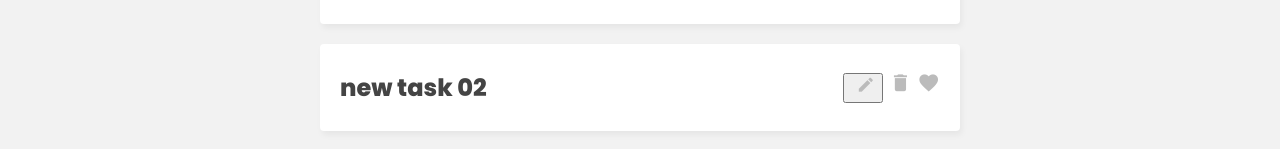
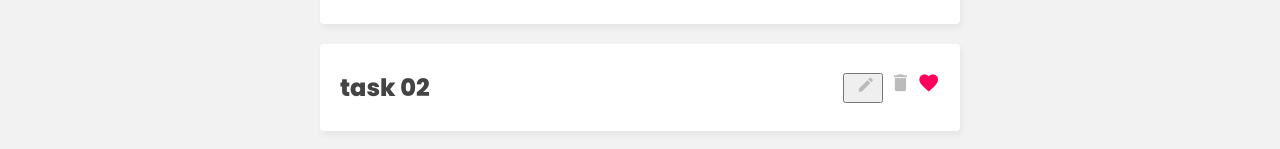
Before and after one commit to bohdanbatsenko/vue3-pinia-crud, a Vue app: page /tasks in a window 1280 px wide. Shown: the part 476-625 px from the top of the page. Built offline with nearby package versions, Linux system fonts and the light colour scheme; data requests are answered from the project's data file.

Commit message:
refactoring store methods

```diff
--- a/data/db.json
+++ b/data/db.json
@@ -2,7 +2,8 @@
   "tasks": [
     {
       "title": "task 1 First",
-      "id": 6690
+      "id": 6690,
+      "isFav": false
     },
     {
       "title": "some t",
@@ -10,9 +11,9 @@
       "isFav": false
     },
     {
-      "title": "new task 02",
+      "title": "task 02",
       "id": 5984,
-      "isFav": false
+      "isFav": true
     },
     {
       "title": "task",
@@ -70,6 +71,12 @@
     {
       "title": "Task 13 -edit 1",
       "id": 2106
+    },
+    {
+      "title": "Task 14",
+      "isFav": true,
+      "id": 5162,
+      "isEdit": false
     }
   ]
 }
--- a/src/stores/TaskStore.js
+++ b/src/stores/TaskStore.js
@@ -85,7 +85,7 @@ export const useTaskStore =  defineStore('taskStore', {
     async toggleFav(id) {
       const task = this.tasks.find(t => t.id === id)
       task.isFav = !task.isFav
-
+      localStorage.setItem('tasks', JSON.stringify(this.tasks))
       const res = await fetch('http://localhost:3000/tasks/' + id, {
           method: 'PATCH',
           body: JSON.stringify({isFav: task.isFav}),
```
